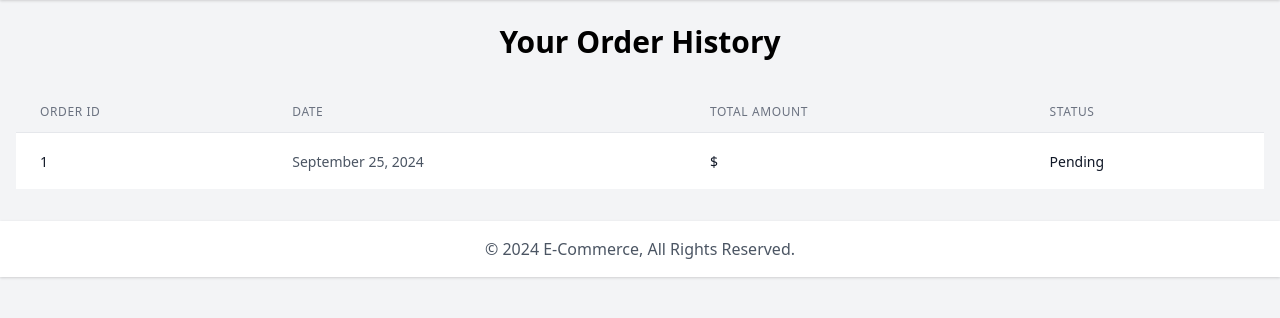
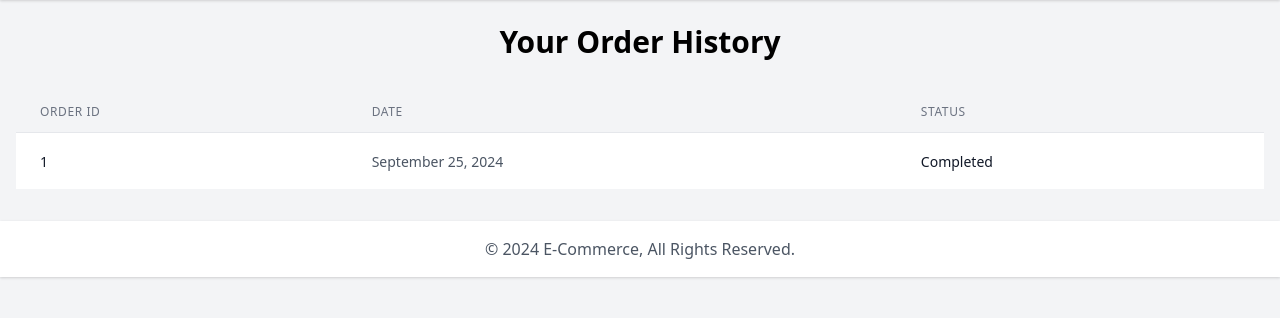
Before and after one commit to Ragu507/e_commerce, a Django app: page /orders/ in a window 1280 px wide. Shown: the part 64-382 px from the top of the page. Run offline with Django 4.2, Linux system fonts and the light colour scheme; a user stored in the database is signed in; data comes from the database, SQL or seed files in the repository.

Commit message:
Update order_history.html

```diff
--- a/ecommerce/templates/shop/order_history.html
+++ b/ecommerce/templates/shop/order_history.html
@@ -17,7 +17,6 @@
                 <tr>
                     <th class="px-6 py-3 text-left text-xs font-medium text-gray-500 uppercase tracking-wider">Order ID</th>
                     <th class="px-6 py-3 text-left text-xs font-medium text-gray-500 uppercase tracking-wider">Date</th>
-                    <th class="px-6 py-3 text-left text-xs font-medium text-gray-500 uppercase tracking-wider">Total Amount</th>
                     <th class="px-6 py-3 text-left text-xs font-medium text-gray-500 uppercase tracking-wider">Status</th>
 
                 </tr>
@@ -32,10 +31,7 @@
                         <span class="text-sm text-gray-600">{{ order.created_at|date:"F j, Y" }}</span>
                     </td>
                     <td class="px-6 py-4 whitespace-nowrap">
-                        <span class="text-sm text-gray-900">${{ order.total_amount }}</span>
-                    </td>
-                    <td class="px-6 py-4 whitespace-nowrap">
-                        <span class="text-sm text-gray-900">{{ order.status }}</span>
+                        <span class="text-sm text-gray-900">Completed</span>
                     </td>
 
                 </tr>
```
